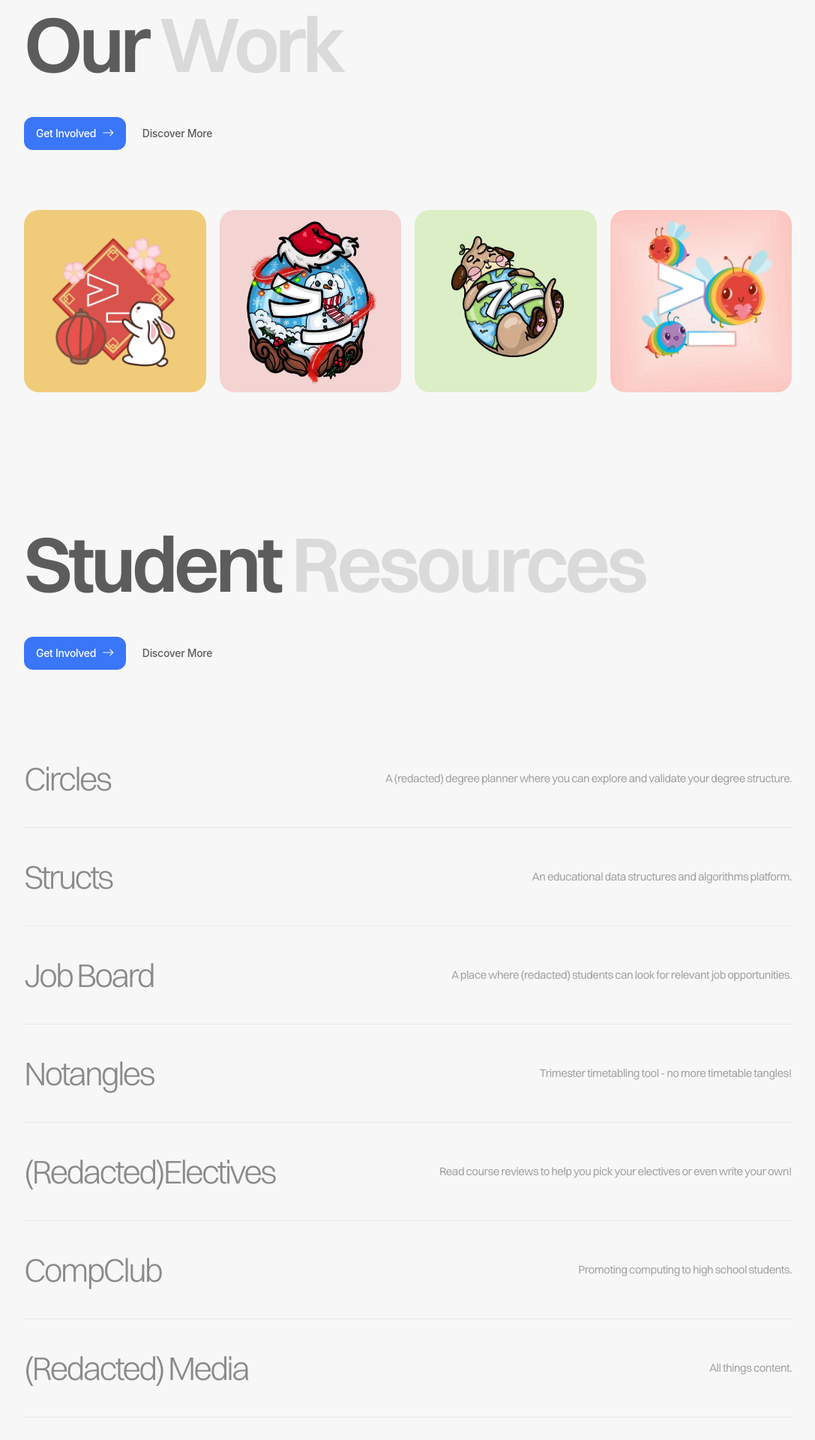
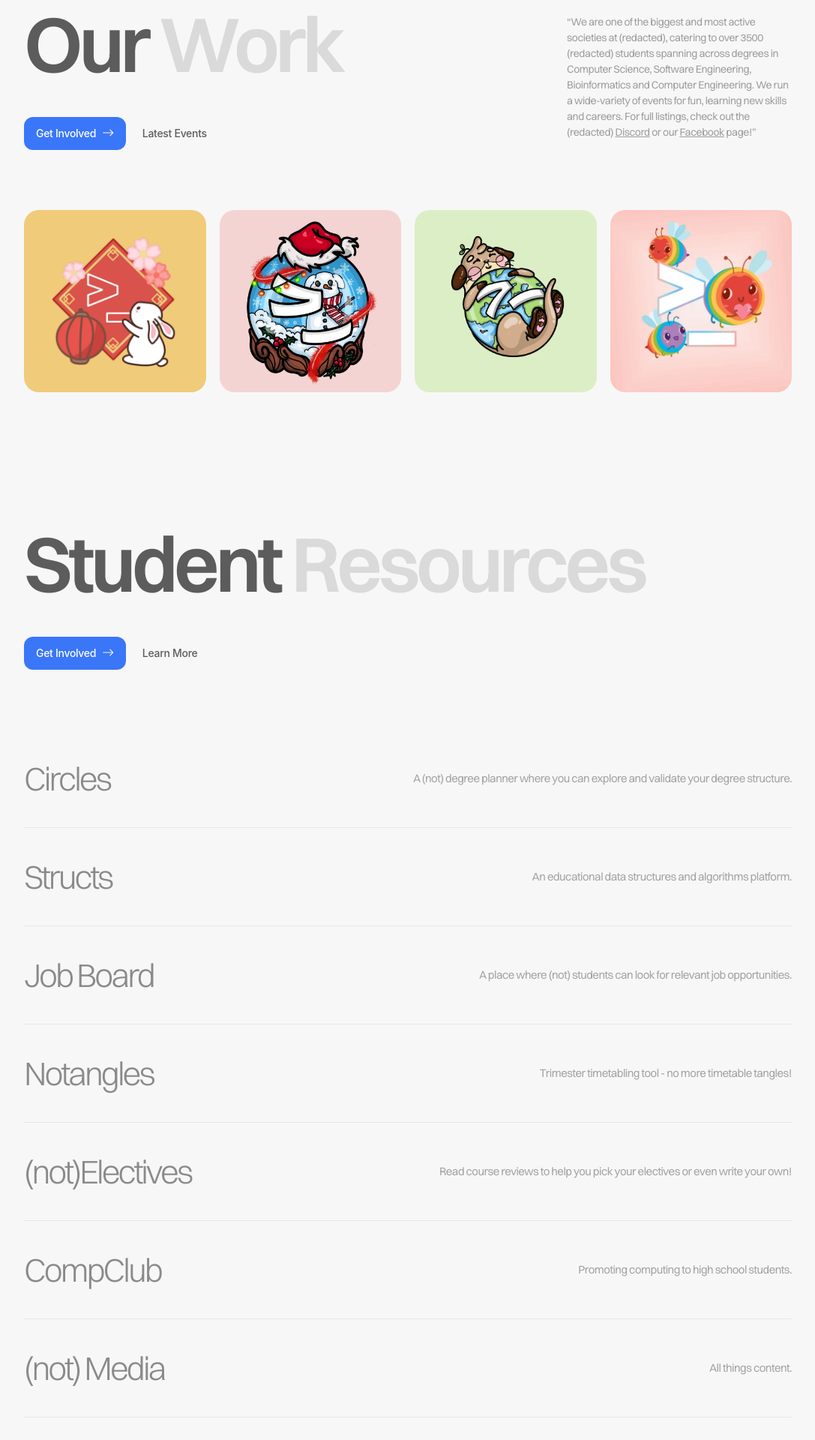
Before and after one commit to andrew-l3/-redacted-Site, a React (Create React App) app: page / in a window 1280 px wide. Shown: the part 1700-3620 px from the top of the page at 75% size, without its empty margins (96-1183 px from the left). Built offline with nearby package versions, Linux system fonts and the light colour scheme.

Commit message:
added work text

```diff
--- a/src/components/Resources.tsx
+++ b/src/components/Resources.tsx
@@ -8,7 +8,7 @@ function Resources() {
                 <span className='title_heading'>Student <span className='title_heading alt'>Resources</span></span>
                 <div className='work_btn_container'>
                     <a className='primary_btn' href='/#'>Get Involved</a>
-                    <a className='discover_btn' href='/#'>Discover More</a>
+                    <a className='discover_btn' href='/#'>Learn More</a>
                 </div>
             </div>
             <Sites/>
--- a/src/components/Sponsor.tsx
+++ b/src/components/Sponsor.tsx
@@ -11,10 +11,10 @@ function Sponsor() {
                 </div>
                 <div className='text_content'>
                     <span className='heading'>
-                        {window.matchMedia('(max-width: 1199px)').matches ? '(Not)oc' : 'Sponsors'}
+                        {window.matchMedia('(max-width: 1199px)').matches ? '(Not)oc' : 'Partnerships'}
                     </span>
                     <div className='hero_content'>
-                        <span className='sub_heading'>We have an extremely active community of over (redacted) students, achieved through our offering of career, social and educational events.</span>
+                        <span className='sub_heading'>We have an extremely active community of over # students, achieved through our offering of career, social and educational events.</span>
                         <a className='primary_btn' href='/#'>Get Involved</a>
                     </div>
                 </div>
--- a/src/components/Work.tsx
+++ b/src/components/Work.tsx
@@ -7,12 +7,15 @@ import '../css/work.scss';
 function Work() {
     return (
         <section className='work_header'>
-            <div className='work_container'>
-                <span className='title_heading'>Our <span className='title_heading alt'>Work</span></span>
-                <div className='work_btn_container'>
-                    <a className='primary_btn' href='/#'>Get Involved</a>
-                    <a className='discover_btn' href='/#'>Discover More</a>
+            <div className='outer_work_container'>
+                <div className='work_container'>
+                    <span className='title_heading'>Our <span className='title_heading alt'>Work</span></span>
+                    <div className='work_btn_container'>
+                        <a className='primary_btn' href='/#'>Get Involved</a>
+                        <a className='discover_btn' href='/#'>Latest Events</a>
+                    </div>
                 </div>
+                <q className='sub_heading'>We are one of the biggest and most active societies at (redacted), catering to over 3500 (redacted) students spanning across degrees in Computer Science, Software Engineering, Bioinformatics and Computer Engineering. We run a wide-variety of events for fun, learning new skills and careers. For full listings, check out the (redacted) <a className='inner_link' href='/#'>Discord</a> or our <a className='inner_link' href='/#'>Facebook</a> page!</q>
             </div>
             <div className='work_image_grid'>
                 <img src={lunar} alt='' className=''></img>
--- a/src/css/nav.scss
+++ b/src/css/nav.scss
@@ -17,8 +17,8 @@ $link-color: #717171;
         padding-bottom: 10vh;
     }
 
-    @include device(mobile) {
-        z-index: 1;
+    @include device(tablet) {
+        mix-blend-mode: unset !important;
     }
 }
 
@@ -85,7 +85,7 @@ $link-color: #717171;
         border-radius: 14px;
         align-items: flex-start;
         justify-content: center;
-        padding: 44px 44px 44px 44px;
+        padding: 54px 44px 44px 44px;
         position: fixed;
         top: calc(-48px + 22vh + 4px);
         width: calc(100vw - 116px - 9px);
@@ -97,18 +97,18 @@ $link-color: #717171;
         &:before {
             content: '\f149';
             font-family: 'bootstrap-icons';
-            color: $link-color;
+            color: #000000d1;
             position: absolute;
             top: 24px;
             right: 20px;
-            mix-blend-mode: darken;
+            mix-blend-mode: overlay;
         }
 
         &:after {
             content: '';
             position: fixed;
             background-color: #000000bf;
-            -webkit-backdrop-filter: blur(0.1rem); backdrop-filter: blur(0.1rem);
+//            -webkit-backdrop-filter: blur(0.1rem); backdrop-filter: blur(0.1rem);
             top: 0; left: 0;
             height: 100%; width: 100%;
             z-index: -1;
@@ -156,6 +156,9 @@ $link-color: #717171;
         align-items: center;
         justify-content: center;
         position: relative;
+        padding-top: 20px;
+        transform: scale(0.8);
+        transform-origin: left;
 
         a:nth-child(1) i {
             font-size: 18px;
@@ -178,7 +181,7 @@ $link-color: #717171;
             padding-right: 16px;
         }
         a:nth-child(6) i {
-            font-size: 20px;
+            font-size: 18px;
             position: relative;
             top: 0.2px;
             padding-right: 16px;
@@ -253,6 +256,8 @@ $link-color: #717171;
             font-size: 26px;
             font-weight: 300;
             padding: 0;
+            color: #000000d1;
+            mix-blend-mode: overlay;
 
             @include device(tablet) {
                 &:hover {
--- a/src/css/work.scss
+++ b/src/css/work.scss
@@ -21,6 +21,39 @@
     @include device(tablet) {
         width: calc(100% - 36px);
     }
+}
+
+.outer_work_container {
+    width: 80vw;
+    display: flex;
+    position: relative;
+    align-items: center;
+
+    @include device(tablet) {
+        flex-direction: column;
+        width: calc(100%);
+    }
+
+    .sub_heading {
+        @include font($font-stack, 14px, 400, -0.025rem, #9e9e9e);
+        max-width: 300px;
+        height: 100%;
+        line-height: 1.5;
+
+        @include device(tablet) {
+            margin: 45px 18px 24px 18px;
+            max-width: 100%;
+        }
+
+        a {
+            color: #9e9e9e;
+        }
+
+        a:hover {
+            color: $link-hover;
+        }
+    }
+
 }
 
 .title_heading {
@@ -60,6 +93,7 @@
     @include device(tablet) {
         flex-direction: column;
         width: calc(100% - 18px);
+        padding-top: 27px;
     }
 
     img {
--- a/src/data/Data.ts
+++ b/src/data/Data.ts
@@ -1,7 +1,7 @@
 export const resourceLinks: Record<string, string>[] = [
   {
     title: 'Circles',
-    description: 'A (redacted) degree planner where you can explore and validate your degree structure.',
+    description: 'A (not) degree planner where you can explore and validate your degree structure.',
     link: '/#',
   },
   {
@@ -11,7 +11,7 @@ export const resourceLinks: Record<string, string>[] = [
   },
   {
     title: 'Job Board',
-    description: 'A place where (redacted) students can look for relevant job opportunities.',
+    description: 'A place where (not) students can look for relevant job opportunities.',
     link: '/#',
   },
   {
@@ -20,7 +20,7 @@ export const resourceLinks: Record<string, string>[] = [
     link: '/#',
   },
   {
-    title: '(Redacted)Electives',
+    title: '(not)Electives',
     description: 'Read course reviews to help you pick your electives or even write your own!',
     link: '/#',
   },
@@ -30,13 +30,13 @@ export const resourceLinks: Record<string, string>[] = [
     link: '/#',
   },
   {
-    title: '(Redacted) Media',
+    title: '(not) Media',
     description: 'All things content.',
     link: '/#',
   },
   {
     title: 'First Year Guide',
-    description: 'The ultimate guide to conquering first year at (redacted).',
+    description: 'The ultimate guide to conquering first year at (not).',
     link: '/#',
   },
   {
```
